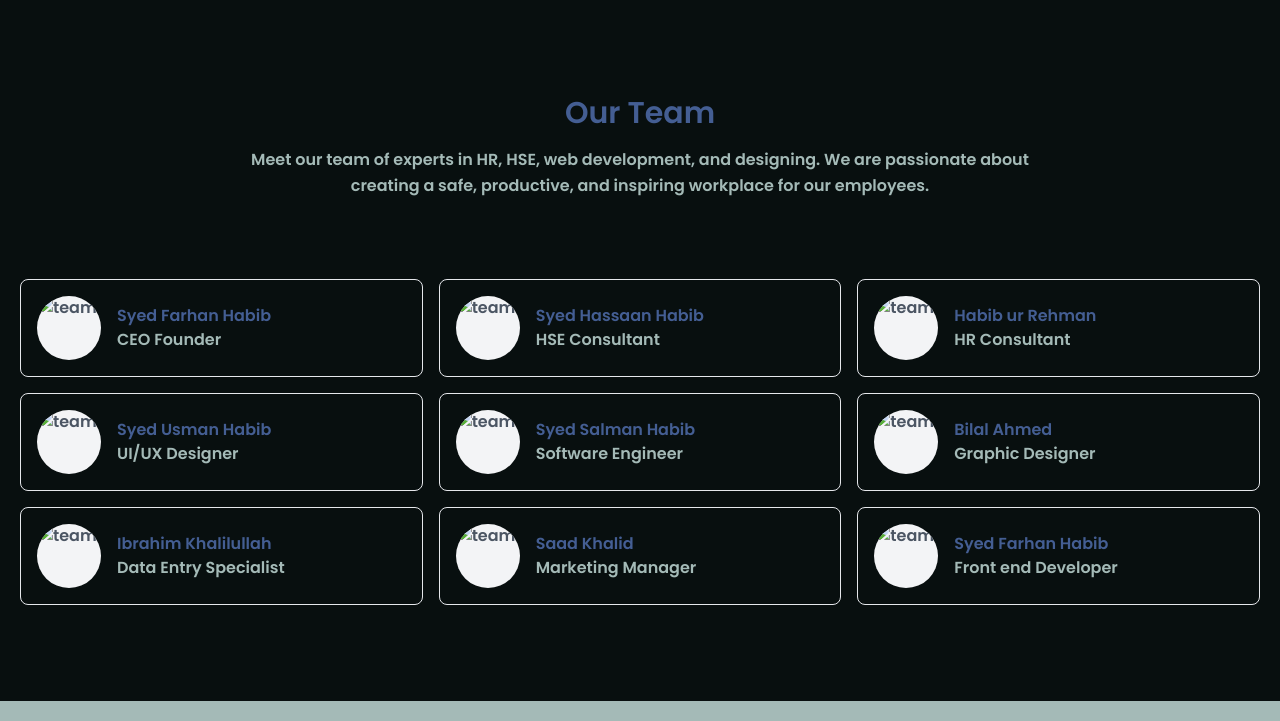
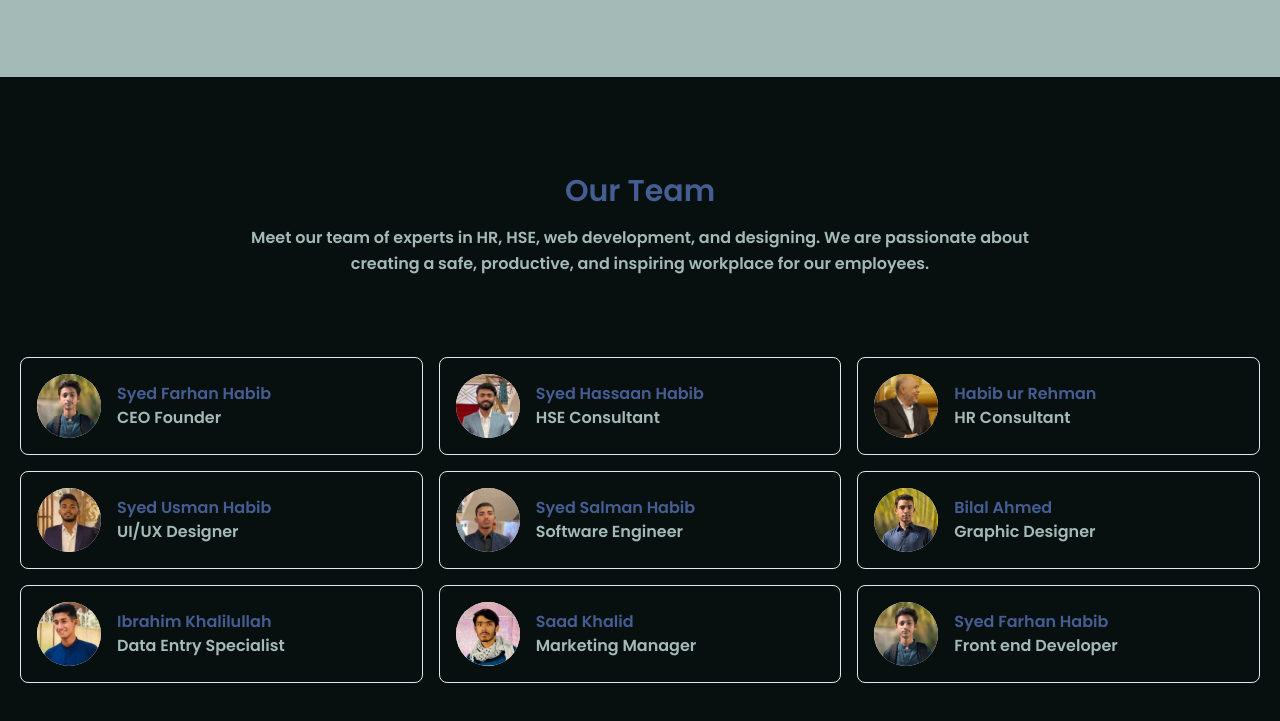
Before and after one commit to syedfarhanhabib/vertexservices, a plain HTML site: page index.html in a window 1280 px wide. Shown: the part 2079-2800 px from the top of the page. Drawn offline with nearby package versions, Linux system fonts and the light colour scheme.

Commit message:
Update index.html

```diff
--- a/index.html
+++ b/index.html
@@ -43,7 +43,7 @@
             <a href="https://wa.me/+923347775642" id="whatsapp">WhatsApp Us</a>
       </div>
       <div class="rightsection">
-        <img src="Images/web.svg" alt="">
+        <img src="web.svg" alt="">
       </div>
     </section>
     <!-- About Section -->
@@ -214,7 +214,7 @@
             <div class="p-2 lg:w-1/3 md:w-1/2 w-full">
               <div class="h-full flex items-center border-gray-200 border p-4 rounded-lg">
                 <img alt="team" class="w-16 h-16 bg-gray-100 object-cover object-center flex-shrink-0 rounded-full mr-4"
-                  src="Images/farhan.png">
+                  src="farhan.png">
                 <div class="flex-grow">
                   <h2 class="text-gray-900 title-font font-medium">Syed Farhan Habib</h2>
                   <p class="text-gray-500" style="color: rgb(164, 186, 183)">CEO Founder</p>
@@ -224,7 +224,7 @@
             <div class="p-2 lg:w-1/3 md:w-1/2 w-full">
               <div class="h-full flex items-center border-gray-200 border p-4 rounded-lg">
                 <img alt="team" class="w-16 h-16 bg-gray-100 object-cover object-center flex-shrink-0 rounded-full mr-4"
-                  src="Images/hassaan.png">
+                  src="hassaan.png">
                 <div class="flex-grow">
                   <h2 class="text-gray-900 title-font font-medium">Syed Hassaan Habib</h2>
                   <p class="text-gray-500" style="color: rgb(164, 186, 183)">HSE Consultant</p>
@@ -234,7 +234,7 @@
             <div class="p-2 lg:w-1/3 md:w-1/2 w-full">
               <div class="h-full flex items-center border-gray-200 border p-4 rounded-lg">
                 <img alt="team" class="w-16 h-16 bg-gray-100 object-cover object-center flex-shrink-0 rounded-full mr-4"
-                  src="Images/baba.png">
+                  src="baba.png">
                 <div class="flex-grow">
                   <h2 class="text-gray-900 title-font font-medium">Habib ur Rehman</h2>
                   <p class="text-gray-500" style="color: rgb(164, 186, 183)">HR Consultant</p>
@@ -244,7 +244,7 @@
             <div class="p-2 lg:w-1/3 md:w-1/2 w-full">
               <div class="h-full flex items-center border-gray-200 border p-4 rounded-lg">
                 <img alt="team" class="w-16 h-16 bg-gray-100 object-cover object-center flex-shrink-0 rounded-full mr-4"
-                  src="Images/usman.png">
+                  src="usman.png">
                 <div class="flex-grow">
                   <h2 class="text-gray-900 title-font font-medium">Syed Usman Habib</h2>
                   <p class="text-gray-500" style="color: rgb(164, 186, 183)">UI/UX Designer</p>
@@ -254,7 +254,7 @@
             <div class="p-2 lg:w-1/3 md:w-1/2 w-full">
               <div class="h-full flex items-center border-gray-200 border p-4 rounded-lg">
                 <img alt="team" class="w-16 h-16 bg-gray-100 object-cover object-center flex-shrink-0 rounded-full mr-4"
-                  src="Images/salman.png">
+                  src="salman.png">
                 <div class="flex-grow">
                   <h2 class="text-gray-900 title-font font-medium">Syed Salman Habib</h2>
                   <p class="text-gray-500" style="color: rgb(164, 186, 183)">Software Engineer</p>
@@ -264,7 +264,7 @@
             <div class="p-2 lg:w-1/3 md:w-1/2 w-full">
               <div class="h-full flex items-center border-gray-200 border p-4 rounded-lg">
                 <img alt="team" class="w-16 h-16 bg-gray-100 object-cover object-center flex-shrink-0 rounded-full mr-4"
-                  src="Images/bilal.PNG">
+                  src="bilal.PNG">
                 <div class="flex-grow">
                   <h2 class="text-gray-900 title-font font-medium">Bilal Ahmed</h2>
                   <p class="text-gray-500" style="color: rgb(164, 186, 183)">Graphic Designer</p>
@@ -274,7 +274,7 @@
             <div class="p-2 lg:w-1/3 md:w-1/2 w-full">
               <div class="h-full flex items-center border-gray-200 border p-4 rounded-lg">
                 <img alt="team" class="w-16 h-16 bg-gray-100 object-cover object-center flex-shrink-0 rounded-full mr-4"
-                  src="Images/ibrahim.PNG">
+                  src="ibrahim.PNG">
                 <div class="flex-grow">
                   <h2 class="text-gray-900 title-font font-medium">Ibrahim Khalilullah</h2>
                   <p class="text-gray-500" style="color: rgb(164, 186, 183)">Data Entry Specialist</p>
@@ -284,7 +284,7 @@
             <div class="p-2 lg:w-1/3 md:w-1/2 w-full">
               <div class="h-full flex items-center border-gray-200 border p-4 rounded-lg">
                 <img alt="team" class="w-16 h-16 bg-gray-100 object-cover object-center flex-shrink-0 rounded-full mr-4"
-                  src="Images/saad.PNG">
+                  src="saad.PNG">
                 <div class="flex-grow">
                   <h2 class="text-gray-900 title-font font-medium">Saad Khalid</h2>
                   <p class="text-gray-500" style="color: rgb(164, 186, 183)">Marketing Manager</p>
@@ -294,7 +294,7 @@
             <div class="p-2 lg:w-1/3 md:w-1/2 w-full">
               <div class="h-full flex items-center border-gray-200 border p-4 rounded-lg">
                 <img alt="team" class="w-16 h-16 bg-gray-100 object-cover object-center flex-shrink-0 rounded-full mr-4"
-                  src="Images/farhan.png">
+                  src="farhan.png">
                 <div class="flex-grow">
                   <h2 class="text-gray-900 title-font font-medium">Syed Farhan Habib</h2>
                   <p class="text-gray-500" style="color: rgb(164, 186, 183)">Front end Developer</p>
```
